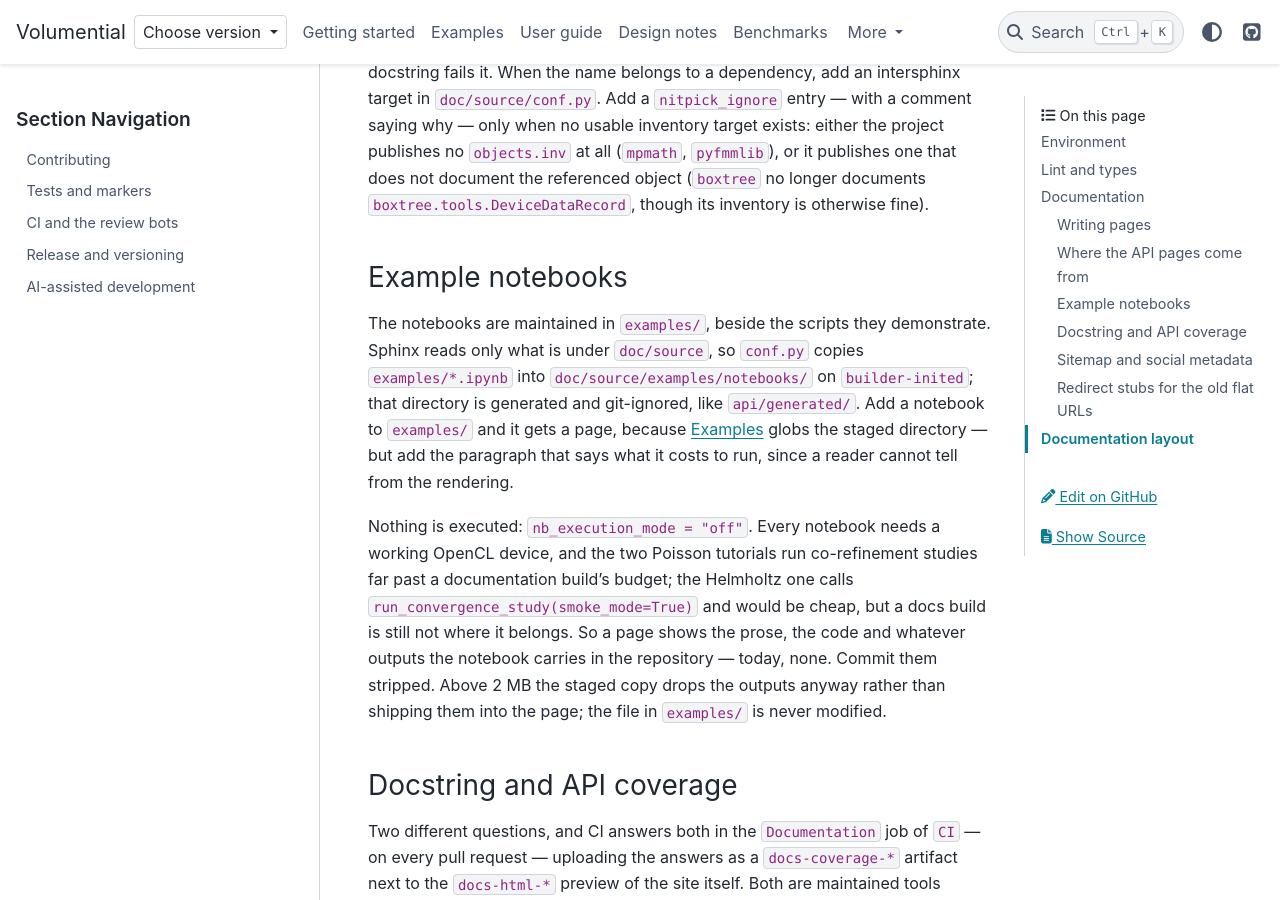
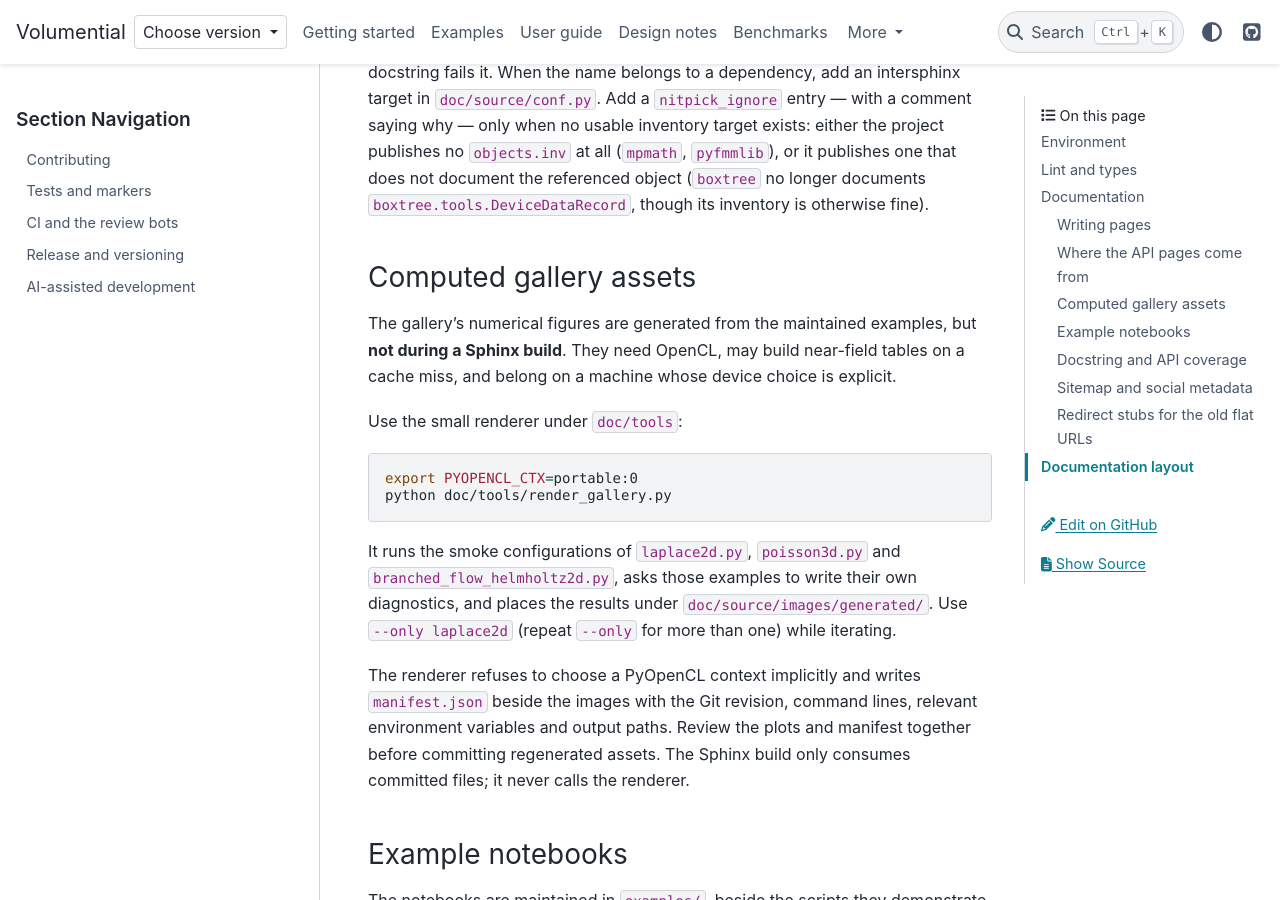
Before and after one commit to xywei/volumential, a Sphinx documentation site: the page built from doc/source/development/index.md, in a window 1280 px wide and 900 px high, scrolled down 2875 px. Built offline with Sphinx 7.4.7 and the PyData theme 0.15.4, drawn with Linux system fonts in a browser that asks for light colours.

Commit message:
docs: document computed gallery regeneration

````diff
--- a/doc/source/development/index.md
+++ b/doc/source/development/index.md
@@ -126,6 +126,31 @@ publishes no `objects.inv` at all (`mpmath`, `pyfmmlib`), or it publishes one
 that does not document the referenced object (`boxtree` no longer documents
 `boxtree.tools.DeviceDataRecord`, though its inventory is otherwise fine).
 
+### Computed gallery assets
+
+The gallery's numerical figures are generated from the maintained examples,
+but **not during a Sphinx build**. They need OpenCL, may build near-field
+tables on a cache miss, and belong on a machine whose device choice is explicit.
+
+Use the small renderer under `doc/tools`:
+
+```bash
+export PYOPENCL_CTX=portable:0
+python doc/tools/render_gallery.py
+```
+
+It runs the smoke configurations of `laplace2d.py`, `poisson3d.py` and
+`branched_flow_helmholtz2d.py`, asks those examples to write their own
+diagnostics, and places the results under
+`doc/source/images/generated/`. Use `--only laplace2d` (repeat
+`--only` for more than one) while iterating.
+
+The renderer refuses to choose a PyOpenCL context implicitly and writes
+`manifest.json` beside the images with the Git revision, command lines,
+relevant environment variables and output paths. Review the plots and manifest
+together before committing regenerated assets. The Sphinx build only consumes
+committed files; it never calls the renderer.
+
 ### Example notebooks
 
 The notebooks are maintained in `examples/`, beside the scripts they
````
